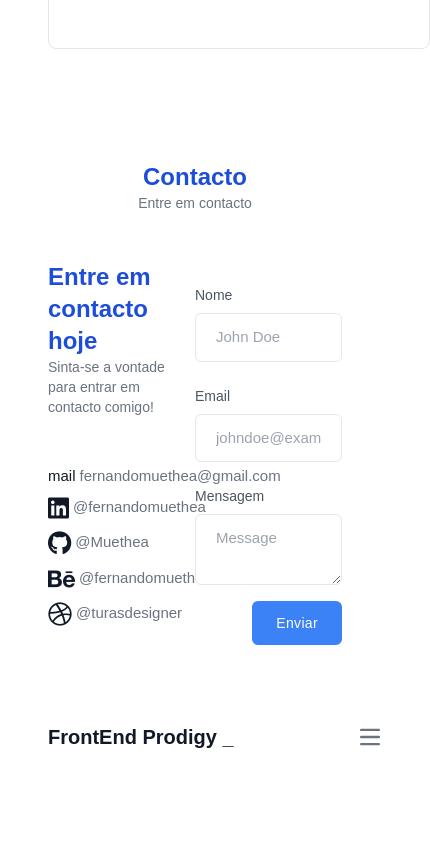
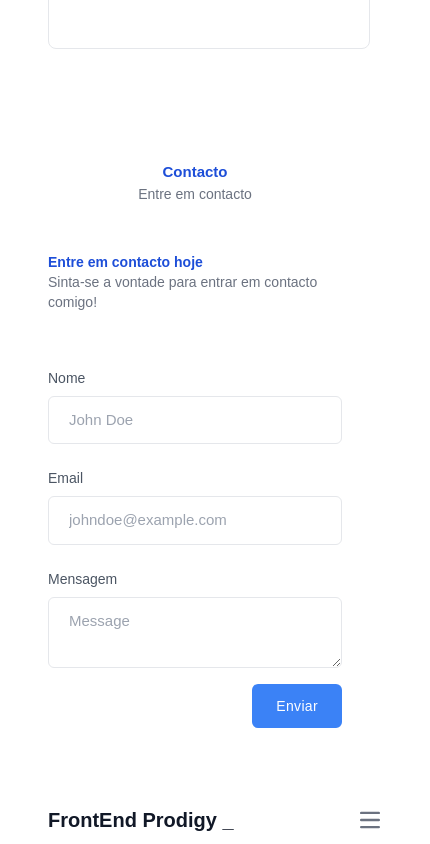
Before and after one commit to theablade/PortfolioDev, a Vue app: page / in a window 390 px wide. Shown: the part 3523-4367 px from the top of the page, 430 px wide, since content can reach past the window. Before the commit the page ends 4284 px from the top, so only its background shows below. Built offline with nearby package versions, Linux system fonts and the light colour scheme.

Commit message:
all update on mobile

```diff
--- a/src/views/HomeView.vue
+++ b/src/views/HomeView.vue
@@ -167,7 +167,8 @@
         <div class="skills mt-12">
           <div class="languague grid sm:grid-cols- md:grid-cols-2 lg:grid-cols-3 gap-8">
 
-            <div class="card flex gap-4 w-[382px] h-[150px] p-8 bg-white rounded-lg border dark:bg-gray-800">
+            <div
+              class="card flex gap-4 w-[322px] h-[150px] lg:w-[382px] h-[150px]  p-8 bg-white rounded-lg border dark:bg-gray-800">
               <font-awesome-icon :icon="['fas', 'globe']" class="bg-gray-100 p-2 rounded-full text-blue-700 text-3xl" />
               <div>
                 <h2 class="font-bold">Desenvolvimento Web</h2>
@@ -176,7 +177,8 @@
               </div>
             </div>
 
-            <div class="card flex gap-4 w-[382px] h-[150px] p-8 bg-white rounded-lg border dark:bg-gray-800">
+            <div
+              class="card flex gap-4 w-[322px] h-[150px] lg:w-[382px] h-[150px]  p-8 bg-white rounded-lg border dark:bg-gray-800">
               <font-awesome-icon :icon="['fas', 'desktop']"
                 class="bg-gray-100 p-2 rounded-full text-blue-700 text-3xl" />
               <div>
@@ -186,7 +188,8 @@
               </div>
             </div>
 
-            <div class="card flex gap-4 w-[382px] h-[150px] p-8 bg-white rounded-lg border dark:bg-gray-800">
+            <div
+              class="card flex gap-4 w-[322px] h-[150px] lg:w-[382px] h-[150px]  p-8 bg-white rounded-lg border dark:bg-gray-800">
               <font-awesome-icon :icon="['fas', 'user']" class="bg-gray-100 p-2 rounded-full text-blue-700 text-3xl" />
               <div>
                 <h2 class="font-bold">UI/UX Design</h2>
@@ -218,7 +221,8 @@
 
 
 
-            <div class="portfolio-card  flex gap-4 w-[382px] h-[250px] p-3 bg-white rounded-lg border dark:bg-gray-800">
+            <div
+              class="portfolio-card  flex gap-4 w-[322px] h-[250px] md:w-[382px] lg:h-[250px] lg:w-[382px] lg:h-[250px] p-3 bg-white rounded-lg border dark:bg-gray-800">
 
 
               <div class="flex  flex-col justify-between p-2 leading-normal">
@@ -229,7 +233,7 @@
 
 
             <div
-              class="qfome-card group/item hover:bg-slate-600 hover:text-white transition-colors duration-300 card flex gap-4 w-[382px] h-[250px] p-8 bg-white rounded-lg border dark:bg-gray-800">
+              class="qfome-card group/item hover:bg-slate-600 hover:text-white transition-colors duration-300 card flex gap-4 w-[322px] h-[250px] md:w-[382px] lg:h-[250px] lg:w-[382px] lg:h-[250px] p-8 bg-white rounded-lg border dark:bg-gray-800">
               <div></div>
               <div>
                 <a class="group/edit invisible group-hover/item:visible transition-opacity duration-300 ease-in-out"
@@ -244,7 +248,8 @@
             </div>
 
 
-            <div class="mysong-card flex gap-4 w-[382px] h-[250px] p-8 bg-white rounded-lg border dark:bg-gray-800">
+            <div
+              class="mysong-card flex gap-4 w-[322px] h-[250px] md:w-[382px] lg:h-[250px]  lg:w-[382px] lg:h-[250px] p-8 bg-white rounded-lg border dark:bg-gray-800">
 
             </div>
 
@@ -254,18 +259,18 @@
     </section>
 
     <section class="w-full   p-6" id="contacto">
-      <h1 class="flex justify-center items-left text-left text-2xl text-blue-700 font-bold">
+      <h1 class="flex justify-center items-left text-left text-md md:text-2xl text-blue-700 font-bold">
         Contacto
       </h1>
       <p class="text-sm text-gray-500 text-center">Entre em contacto</p>
 
 
 
-      <div class="skills mt-12 grid grid-cols-2  ">
+      <div class="skills mt-12 grid grid-cols-1 lg:grid-cols-2 gap-8 ">
         <div class="languague">
-          <h1 class="text-2xl font-bold text-blue-700">Entre em contacto hoje</h1>
+          <h1 class="text-sm md:text-2xl font-bold text-blue-700">Entre em contacto hoje</h1>
           <p class="text-sm text-gray-500">Sinta-se a vontade para entrar em contacto comigo!</p>
-          <div class="social-media grid gap-2  mt-12">
+          <div class="social-media grid gap-2 hidden md:block  mt-12">
             <div class="flex gap-1">
 
               <span class="material-symbols-outlined ">
```
